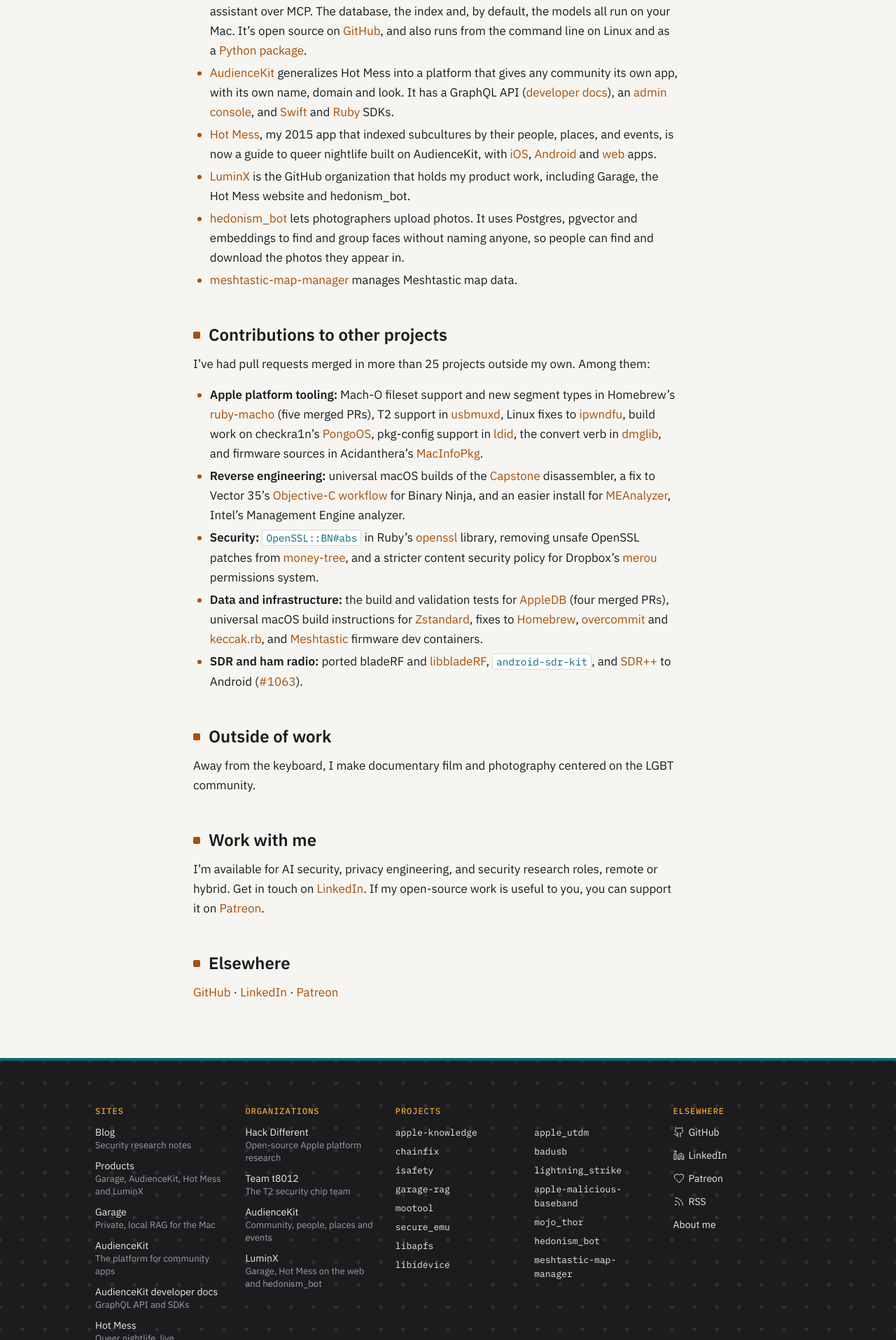
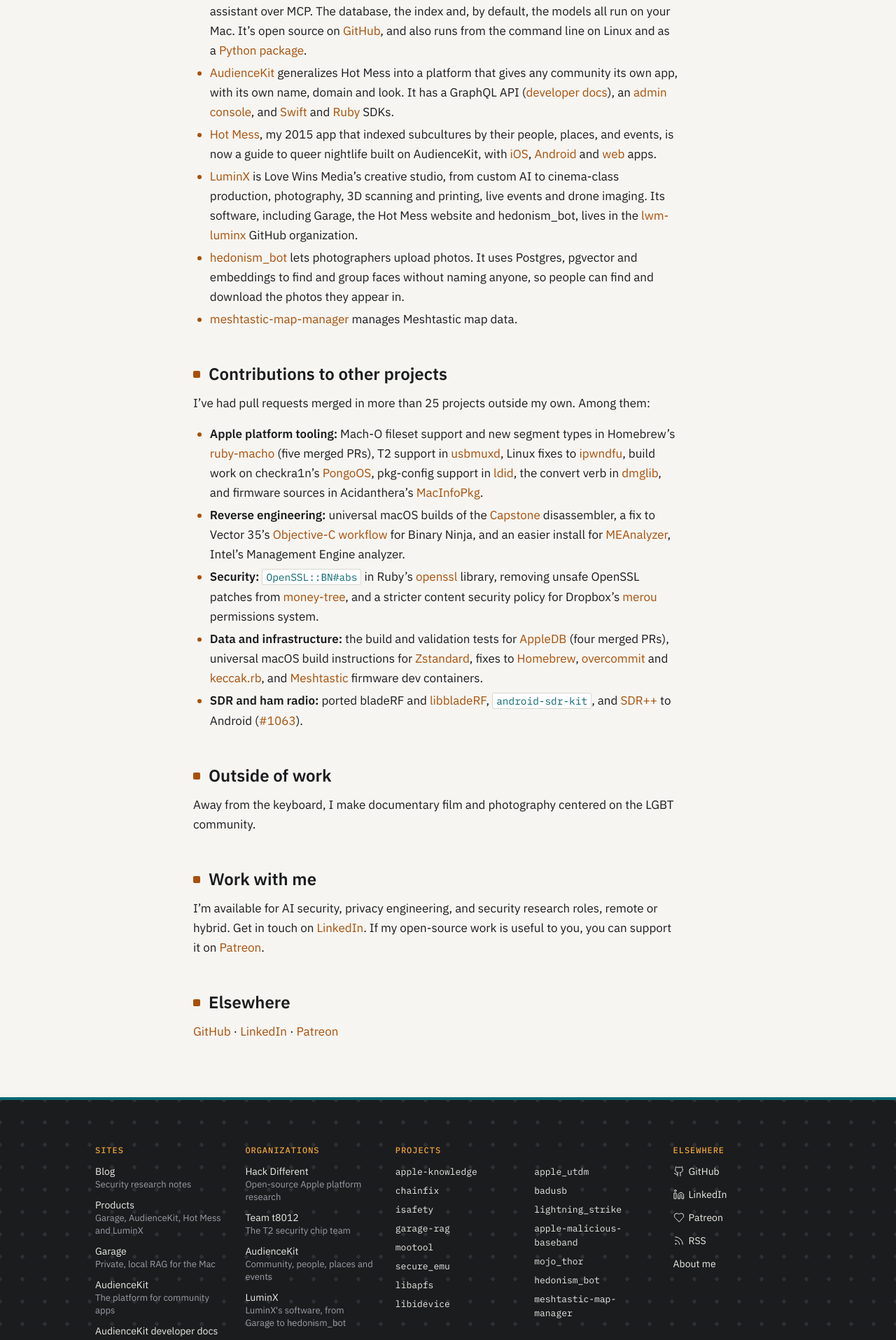
Before and after one commit to rickmark/rickmark_me, a Jekyll site: the page built from about.md, in a window 1280 px wide. Shown: the part 4187-6102 px from the top of the page at 70% size. Built offline with Jekyll 4.4.1, drawn with Linux system fonts in a browser that asks for light colours; some of the changed text lies outside the part shown.

Commit message:
Describe LuminX from luminx.media
LuminX's product entry now uses luminx.media's own copy: the
'Create the unseen' studio of Love Wins Media, its services, and links
to the site and the LoveWins fabrication posts. The footer lists
luminx.media as a site and keeps the lwm-luminx GitHub org.

Co-Authored-By: Claude Opus 5.5 (1M context) <noreply@anthropic.com>
Claude-Session: https://claude.ai/code/session_01G3YJFTbiLNMsEEzRXdzHr7

```diff
--- a/_data/links.yml
+++ b/_data/links.yml
@@ -18,6 +18,9 @@ sites:
   - name: Hot Mess
     url: https://hotmess.social
     note: Queer nightlife, live
+  - name: LuminX
+    url: https://luminx.media
+    note: Cinema, photography, 3D scanning and more
   - name: Team t8012 blog
     url: https://blog.t8012.dev/on-bridgeos-t2-research/
     note: The T2 research write-up
@@ -37,7 +40,7 @@ orgs:
     note: Community, people, places and events
   - name: LuminX
     url: https://github.com/lwm-luminx
-    note: Garage, Hot Mess on the web and hedonism_bot
+    note: LuminX's software, from Garage to hedonism_bot
 
 projects:
   - name: apple-knowledge
--- a/about.md
+++ b/about.md
@@ -128,8 +128,9 @@ Screenshots and more detail for each are on the [Products]({{ '/products/' | rel
 - [Hot Mess](https://hotmess.social), my 2015 app that indexed subcultures by their people, places, and events, is now
   a guide to queer nightlife built on AudienceKit, with [iOS](https://github.com/audience-kit/hot_mess_ios),
   [Android](https://github.com/audience-kit/hot_mess_android) and [web](https://hotmess.social/app/) apps.
-- [LuminX](https://github.com/lwm-luminx) is the GitHub organization that holds my product work, including Garage,
-  the Hot Mess website and hedonism_bot.
+- [LuminX](https://luminx.media) is Love Wins Media's creative studio, from custom AI to cinema-class production,
+  photography, 3D scanning and printing, live events and drone imaging. Its software, including Garage, the Hot Mess
+  website and hedonism_bot, lives in the [lwm-luminx](https://github.com/lwm-luminx) GitHub organization.
 - [hedonism_bot](https://github.com/lwm-luminx/hedonism_bot) lets photographers upload photos. It uses Postgres,
   pgvector and embeddings to find and group faces without naming anyone, so people can find and download the photos
   they appear in.
--- a/assets/style.css
+++ b/assets/style.css
@@ -486,6 +486,18 @@ a:hover { text-decoration: underline; text-underline-offset: 3px; }
 .family-tile img { display: block; width: 100%; height: auto; aspect-ratio: 16 / 10; object-fit: cover; object-position: top; }
 .family-tile span { padding: 12px var(--space-2); font-size: 14px; line-height: 20px; color: var(--ink-muted); border-top: 1px solid var(--hairline); }
 .family-tile strong { display: block; font-size: 17px; line-height: 24px; color: var(--ink); }
+.product-services { padding: var(--space-3); border-radius: var(--radius-md); background: var(--band-bg); color: var(--band-text); }
+.product-services-head { margin: 0 0 var(--space-2); }
+.product-services-head .label { display: block; color: var(--band-signal); }
+.product-services-head strong { display: block; font-size: 32px; line-height: 40px; font-weight: 600; letter-spacing: 0.04em; text-transform: uppercase; }
+.product-services ul { list-style: none; margin: 0; padding: 0; display: grid; grid-template-columns: repeat(4, minmax(0, 1fr)); gap: var(--space-1); }
+.product-services li {
+  padding: 12px; border-radius: var(--radius-sm); background: var(--band-raised);
+  font-family: var(--font-mono); font-size: 12px; line-height: 16px; font-weight: 500; letter-spacing: 0.06em; text-transform: uppercase;
+  border-top: 3px solid var(--band-signal);
+}
+.product-services li:nth-child(3n+2) { border-top-color: var(--band-accent); }
+.product-services li:nth-child(3n) { border-top-color: var(--band-paper); }
 .product-foot { color: var(--ink-muted); }
 
 .products-band > .wide { padding-top: var(--space-4); padding-bottom: var(--space-4); }
@@ -513,6 +525,7 @@ a:hover { text-decoration: underline; text-underline-offset: 3px; }
   .features { grid-template-columns: 1fr; }
   .product-index, .product-cards { grid-template-columns: 1fr 1fr; }
   .product-body { grid-template-columns: 1fr; }
+  .product-services ul { grid-template-columns: 1fr 1fr; }
   .project-grid { grid-template-columns: 1fr 1fr; }
   .directory { grid-template-columns: 1fr 1fr; }
   .directory-projects { grid-column: 1 / -1; }
```
Also changed, not shown: _data/products.yml (+19 -13 lines), products.html (+8 -2 lines).
